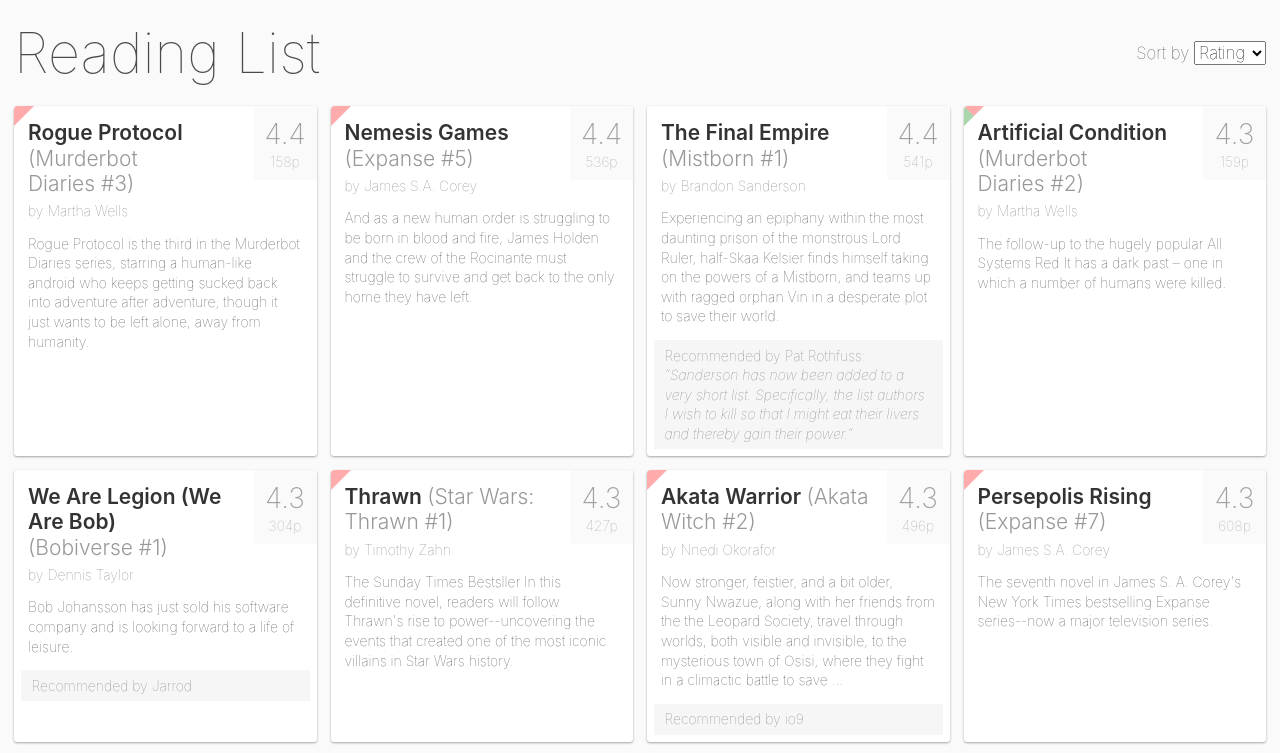
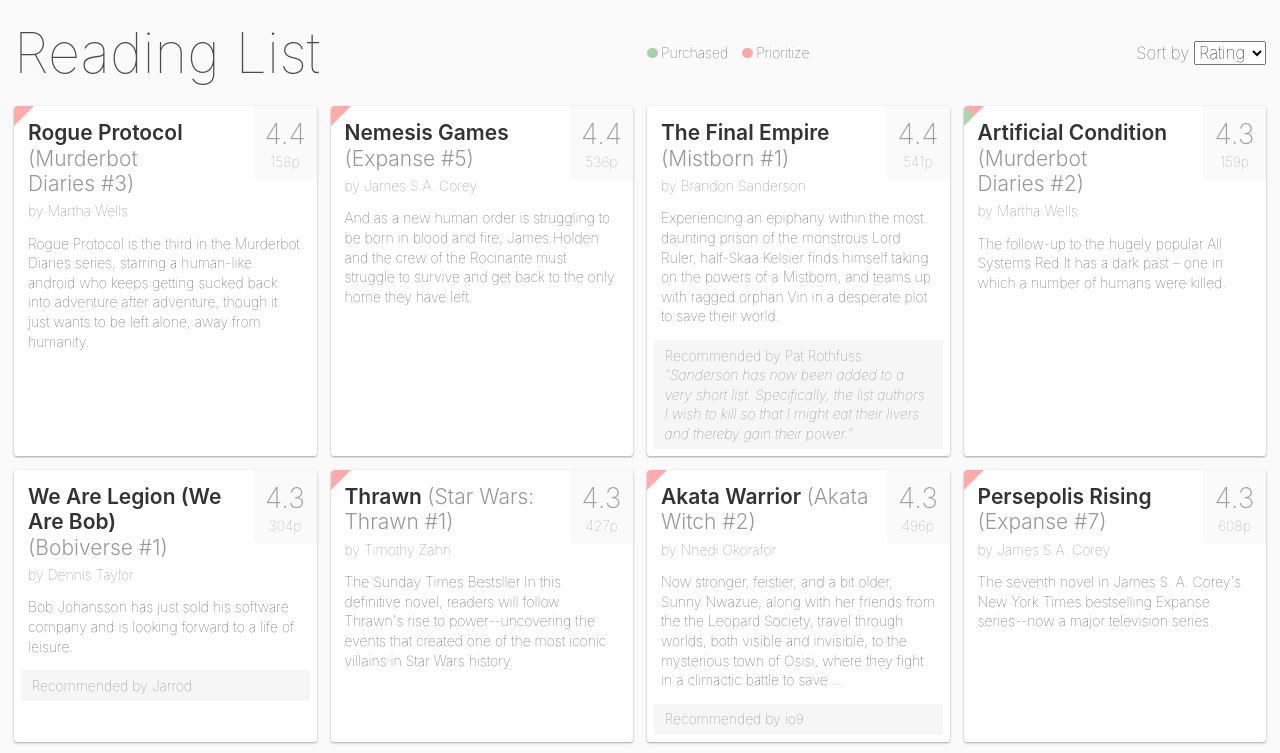
Before and after one commit to spaceninja/book-list, a website: page index.html in a window 1280 px wide. Shown: the top 753 px of the page. Drawn offline with Linux system fonts and the light colour scheme.

Commit message:
add legend

```diff
--- a/index.html
+++ b/index.html
@@ -14,6 +14,10 @@
 
     <header>
         <h1>Reading List</h1>
+        <ul class="legend">
+            <li class="legend--item legend--purchased">Purchased</li>
+            <li class="legend--item legend--prioritize">Prioritize</li>
+        </ul>
         <div class="sort-by">
             <label>Sort by</label>
             <select id="booklist-sort">
--- a/sass/main.scss
+++ b/sass/main.scss
@@ -45,7 +45,20 @@
 header {
     align-items: center;
     display: flex;
+    flex-direction: column;
     justify-content: space-between;
+
+    > * + * {
+        margin-top: 0.5em;
+    }
+
+    @media screen and (min-width: 480px) {
+        flex-direction: row;
+
+        > * + * {
+            margin-top: 0;
+        }
+    }
 }
 
 h1 {
@@ -60,6 +73,46 @@
     @media screen and (min-width: 1024px) {
         font-size: 4em;
         font-weight: 100;
+    }
+}
+
+.legend {
+    display: flex;
+    list-style: none;
+    margin: 0;
+    padding: 0;
+}
+
+.legend--item {
+    margin: 0;
+    padding: 0;
+
+    + .legend--item {
+        margin-left: 1em;
+    }
+
+    &::before {
+        background: gray;
+        border-radius: 50%;
+        content: "";
+        display: inline-block;
+        height: 0.75em;
+        margin-right: 0.25em;
+        width: 0.75em;
+    }
+}
+
+.legend--purchased {
+
+    &::before {
+        background: $color_purchased;
+    }
+}
+
+.legend--prioritize {
+
+    &::before {
+        background: $color_prioritized;
     }
 }
 
```
Also changed, not shown: css/main.css, 1 other file.
